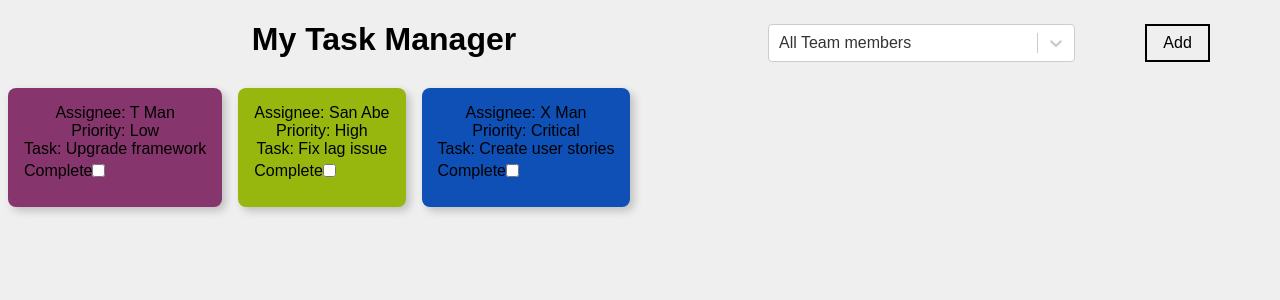
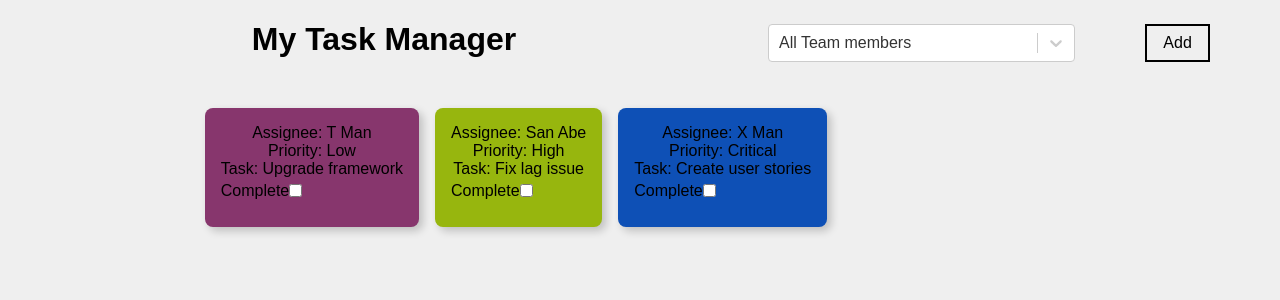
Before and after one commit to thendokhae/task-management-app, a React (Create React App) app: page / in a window 1280 px wide. Shown: the top 300 px of the page. Built offline with nearby package versions, Linux system fonts and the light colour scheme.

Commit message:
add team member

```diff
--- a/package.json
+++ b/package.json
@@ -13,6 +13,7 @@
     "@types/react-select": "^4.0.13",
     "@types/redux-logger": "^3.0.8",
     "bootstrap": "^4.6.0",
+    "guid-typescript": "^1.0.9",
     "react": "^17.0.1",
     "react-dom": "^17.0.1",
     "react-redux": "^7.2.2",
--- a/src/App.css
+++ b/src/App.css
@@ -9,3 +9,11 @@
 .link:hover {
   cursor: pointer;
 }
+
+.Container {
+  padding: 20px;
+}
+
+.AddTeamMember {
+  border: solid 1px;
+}
--- a/src/App.tsx
+++ b/src/App.tsx
@@ -8,7 +8,8 @@ import {ITask} from "./models/ITask";
 import TaskList from "./components/TaskList";
 import TeamMemberList from "./components/TeamMemberList";
 import {ISelectOption} from "./models/ISelectOption";
-import {filterTasks} from "./store/actionsCreators";
+import {addTeamMember, filterTasks, showAddNewTeamMember} from "./store/actionsCreators";
+import AddTeamMember from "./components/AddTeamMember";
 
 
 function getAssigneeOption(assigneeList: ITeamMember[]): ISelectOption[]{
@@ -20,18 +21,23 @@ function getAssigneeOption(assigneeList: ITeamMember[]): ISelectOption[]{
 }
 
 const App: React.FC = () =>  {
+  const assigneeList: ITeamMember[] = useSelector(
+      (state: TaskManagerState) => state.assigneeList,
+      shallowEqual
+  );
+
   const taskList: ITask[] = useSelector(
       (state: TaskManagerState) => state.taskList,
       shallowEqual
   );
 
-  const assigneeList: ITeamMember[] = useSelector(
-      (state: TaskManagerState) => state.assigneeList,
+  const selectedAssignee: ISelectOption = useSelector(
+      (state: TaskManagerState) => state.selectedAssignee,
       shallowEqual
   );
 
-  const selectedAssignee: ISelectOption = useSelector(
-      (state: TaskManagerState) => state.selectedAssignee,
+  const displayAddNewTeamMember: boolean = useSelector(
+      (state: TaskManagerState) => state.showAddNewTeamMember,
       shallowEqual
   );
 
@@ -41,6 +47,20 @@ const App: React.FC = () =>  {
       (selectedOption: any) => dispatch(filterTasks(selectedOption.value)),
       [dispatch]
   );
+
+  const addNewTeamMember = React.useCallback(
+      (teamMember: ITeamMember) => dispatch(addTeamMember(teamMember)),
+      [dispatch]
+  );
+
+  const handleShowAddNewTeamMember = React.useCallback(
+      () => dispatch(showAddNewTeamMember(displayAddNewTeamMember)),
+      [dispatch]
+  );
+
+  const handleAddClick = (
+  ): void => handleShowAddNewTeamMember()
+
 
   return (
       <main className="App">
@@ -54,12 +74,21 @@ const App: React.FC = () =>  {
                 <TeamMemberList selectOptions={getAssigneeOption(assigneeList)} selectedOption={selectedAssignee} filterTeamMember={filterTeamMember}/>
               </div>
               <div className="fl w-40 tc">
-                <a className="ff6 link dim ba bw1 ph3 pv2 mb2 dib black">Add</a>
+                <button className="ff6 link dim ba bw1 ph3 pv2 mb2 dib black" onClick={handleAddClick}>Add</button>
               </div>
             </div>
           </div>
         </article>
-        <TaskList taskList={taskList}/>
+        <div className="cf Container">
+          <div className="fl w-80 tc">
+            <TaskList taskList={taskList}/>
+          </div>
+          {displayAddNewTeamMember ?
+          <div className="fl w-20 tc AddTeamMember">
+            <AddTeamMember addTeamMember={addNewTeamMember}/>
+          </div> : ''}
+
+        </div>
       </main>
   );
 }
--- /dev/null
+++ b/src/components/AddTeamMember.tsx
@@ -0,0 +1,56 @@
+import React, {Component} from "react";
+import {IAddTeamMemberProps} from "../models/IAddTeamMemberProps";
+import {IAddTeamMemberState} from "../models/IAddTeamMemberState";
+import {ITeamMember} from "../models/ITeamMember";
+import { Guid } from "guid-typescript";
+
+class AddTeamMember extends Component<IAddTeamMemberProps, IAddTeamMemberState> {
+    constructor(props: IAddTeamMemberProps) {
+        super(props);
+        this.state = {
+            name: ''
+        }
+    }
+
+    handleTeamMemberData = (e: React.FormEvent<HTMLInputElement>) => {
+        const name  = e.currentTarget.value
+        this.setState({ name });
+    };
+
+    addNewTeamMember = (e: React.FormEvent) => {
+        e.preventDefault();
+        const teamMember: ITeamMember = {
+            name: this.state.name,
+            color: this.generateRandomColor(),
+            id: Guid.create().toString()
+        }
+        this.props.addTeamMember(teamMember)
+    };
+
+    generateRandomColor = () => {
+        return `#${Math.floor(Math.random()*16777215).toString(16)}` ;
+    }
+
+    render() {
+
+        return (
+            <div>
+                <h3>Add New Team Member</h3>
+                <form onSubmit={this.addNewTeamMember} className="pa4 black-80">
+                    <div className="measure">
+                        <label htmlFor="name" className="f6 b db mb2">Name</label>
+                        <input id="name" className="input-reset ba b--black-20 pa2 mb2 db w-100" type="text"
+                               onChange={this.handleTeamMemberData}/>
+                    </div>
+                    <div className="mt3">
+                        <button disabled={this.state.name === ''} className="ff6 link dim ba bw1 ph3 pv2 mb2 dib black">
+                            Save
+                        </button>
+                    </div>
+                </form>
+            </div>
+        );
+    }
+}
+
+export default AddTeamMember;
--- /dev/null
+++ b/src/models/IAddTeamMemberProps.ts
@@ -0,0 +1,5 @@
+import {ITeamMember} from "./ITeamMember";
+
+export interface IAddTeamMemberProps {
+    addTeamMember: (teamMember: ITeamMember) => void
+}
--- /dev/null
+++ b/src/models/IAddTeamMemberState.ts
@@ -0,0 +1,3 @@
+export interface IAddTeamMemberState {
+    name: string
+}
--- a/src/store/actionTypes.ts
+++ b/src/store/actionTypes.ts
@@ -3,5 +3,7 @@ import {ITeamMember} from "../models/ITeamMember";
 
 export const ADD_TASK = "ADD_TASK";
 export const UPDATE_TASK = "UPDATE_TASK";
-export const ADD_ASSIGNEE = "ADD_ASSIGNEE";
+export const ADD_TEAM_MEMBER = "ADD_TEAM_MEMBER";
 export const FILTER_TASKS = "FILTER_TASKS";
+export const SHOW_ADD_NEW_TEAM_MEMBER = "SHOW_ADD_NEW_TEAM_MEMBER";
+export const SHOW_ADD_NEW_TASK = "SHOW_ADD_NEW_TASK";
--- a/src/store/actionsCreators.ts
+++ b/src/store/actionsCreators.ts
@@ -3,9 +3,9 @@ import {ITeamMember} from "../models/ITeamMember";
 import {ITask} from "../models/ITask";
 import {DispatchType, TaskActionTypes} from "../type";
 
-export function addAssignee(assignee: ITeamMember): TaskActionTypes {
+export function addTeamMember(assignee: ITeamMember): TaskActionTypes {
     const action: TaskActionTypes = {
-        type: actionTypes.ADD_ASSIGNEE,
+        type: actionTypes.ADD_TEAM_MEMBER,
         assignee
     }
     return request(action)
@@ -35,6 +35,23 @@ export function filterTasks(assignee: ITeamMember): TaskActionTypes {
     return request(action)
 }
 
+export function showAddNewTasks(addNewTask: boolean): TaskActionTypes {
+    const action: TaskActionTypes = {
+        type: actionTypes.SHOW_ADD_NEW_TASK,
+        addNewTask
+    }
+    return request(action)
+}
+
+export function showAddNewTeamMember(addNewTeamMember: boolean): TaskActionTypes {
+    const action: TaskActionTypes = {
+        type: actionTypes.SHOW_ADD_NEW_TEAM_MEMBER,
+        addNewTeamMember
+    }
+    return request(action)
+}
+
+
 export function request(action: TaskActionTypes) {
     return (dispatch: DispatchType) => {
         dispatch(action);
--- a/src/store/reducers.ts
+++ b/src/store/reducers.ts
@@ -1,4 +1,11 @@
-import {ADD_ASSIGNEE, ADD_TASK, FILTER_TASKS, UPDATE_TASK} from "./actionTypes";
+import {
+    ADD_TEAM_MEMBER,
+    ADD_TASK,
+    FILTER_TASKS,
+    UPDATE_TASK,
+    SHOW_ADD_NEW_TEAM_MEMBER,
+    SHOW_ADD_NEW_TASK
+} from "./actionTypes";
 import {TaskActionTypes, TaskManagerState} from "../type";
 import {ITeamMember} from "../models/ITeamMember";
 import {Priority} from "../models/Priority";
@@ -53,7 +60,9 @@ const initialState: TaskManagerState = {
     selectedAssignee: {
         label: assigneeList[0].name,
         value: assigneeList[0]
-    }
+    },
+    showAddNewTask: false,
+    showAddNewTeamMember: false
 }
 
 export function taskManagerReducer(
@@ -69,9 +78,9 @@ export function taskManagerReducer(
             return {
                 ...state, taskList: state.taskList, assigneeList: state.assigneeList
             }
-        case ADD_ASSIGNEE:
-            const currentList = state.assigneeList;
-            currentList.push(action.payload);
+        case ADD_TEAM_MEMBER:
+            const currentList = initialState.assigneeList;
+            currentList.push(action.assignee);
             return { ...state, assigneeList: currentList}
         case FILTER_TASKS:
             let filteredList = initialState.taskList;
@@ -79,6 +88,11 @@ export function taskManagerReducer(
                 filteredList = initialState.taskList.filter(t => t.assignee.id === action.assignee.id)
             }
             return {...state, taskList: filteredList}
+        case SHOW_ADD_NEW_TEAM_MEMBER:
+            const show   = !state.showAddNewTeamMember;
+            return {...state, showAddNewTeamMember: show}
+        case SHOW_ADD_NEW_TASK:
+            return {...state, showAddNewTask: action.addNewtask}
         default:
             return state
     }
--- a/src/type.d.ts
+++ b/src/type.d.ts
@@ -6,7 +6,9 @@ import {ISelectOption} from "./models/ISelectOption";
 type TaskManagerState = {
     taskList: ITask[],
     assigneeList: ITeamMember[],
-    selectedAssignee: ISelectOption
+    selectedAssignee: ISelectOption,
+    showAddNewTeamMember: boolean,
+    showAddNewTask: boolean
 }
 
 type TaskActionTypes = AddTask | UpdateTask | AddAssignee | FilterTasks;
```
Also changed, not shown: 1 other file (tests, documents, lock files or other folders).
